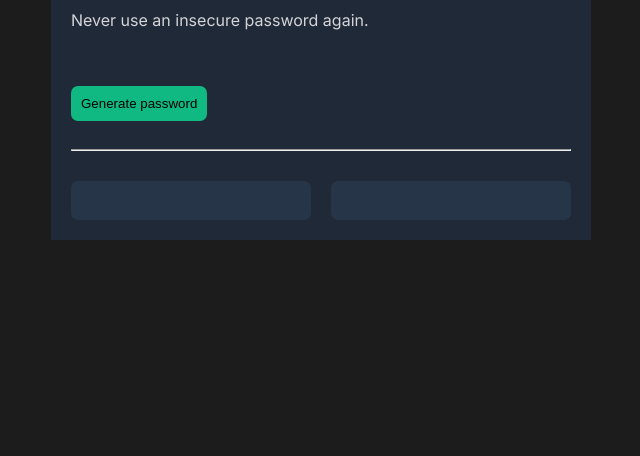
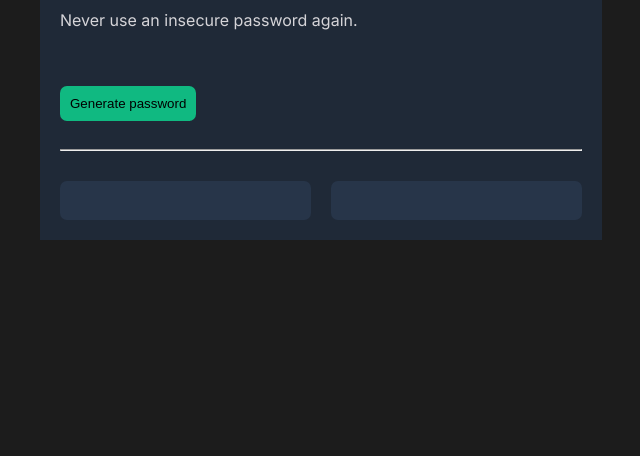
Before and after one commit to Camyza/password_generator_challenge, a plain HTML site: page index.html in a window 1280 px wide. Shown: the part 344-800 px from the top of the page, without its empty margins (319-959 px from the left). Drawn offline with Linux system fonts and the light colour scheme.

Commit message:
More css adjustments.

```diff
--- a/index.css
+++ b/index.css
@@ -3,16 +3,18 @@ body {
     background: #1C1C1C;
     color: #D5D4D8;
     font-family: "Inter", sans-serif;
+    height: 100vh;
     display: flex;
     justify-content: center;
     align-items: center;
+    place-items: center;
 }
 
 #container {
     background: #1F2937;
     margin: 0 auto;
-    width: 500px;
     padding: 20px;
+
 }
 
 h1 {
```
